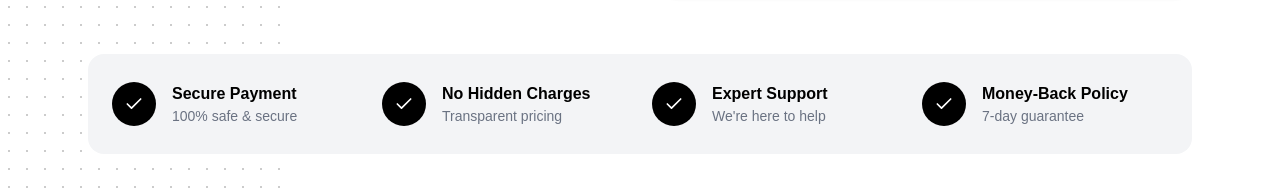
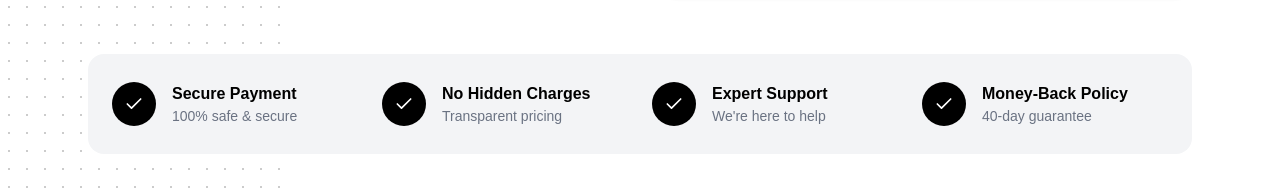
Before and after one commit to Jiya-builds/ApplyOrbita-job-portal, a Next.js app: page /pricing in a window 1280 px wide. Shown: the part 2376-2572 px from the top of the page. Built offline with nearby package versions, Linux system fonts and the light colour scheme.

Commit message:
update guarantee number

```diff
--- a/components/Pricing.tsx
+++ b/components/Pricing.tsx
@@ -416,7 +416,7 @@ export default function Pricing() {
               },
               {
                 title: "Money-Back Policy",
-                description: "7-day guarantee",
+                description: "40-day guarantee",
               },
             ].map((item) => (
               <div
```
